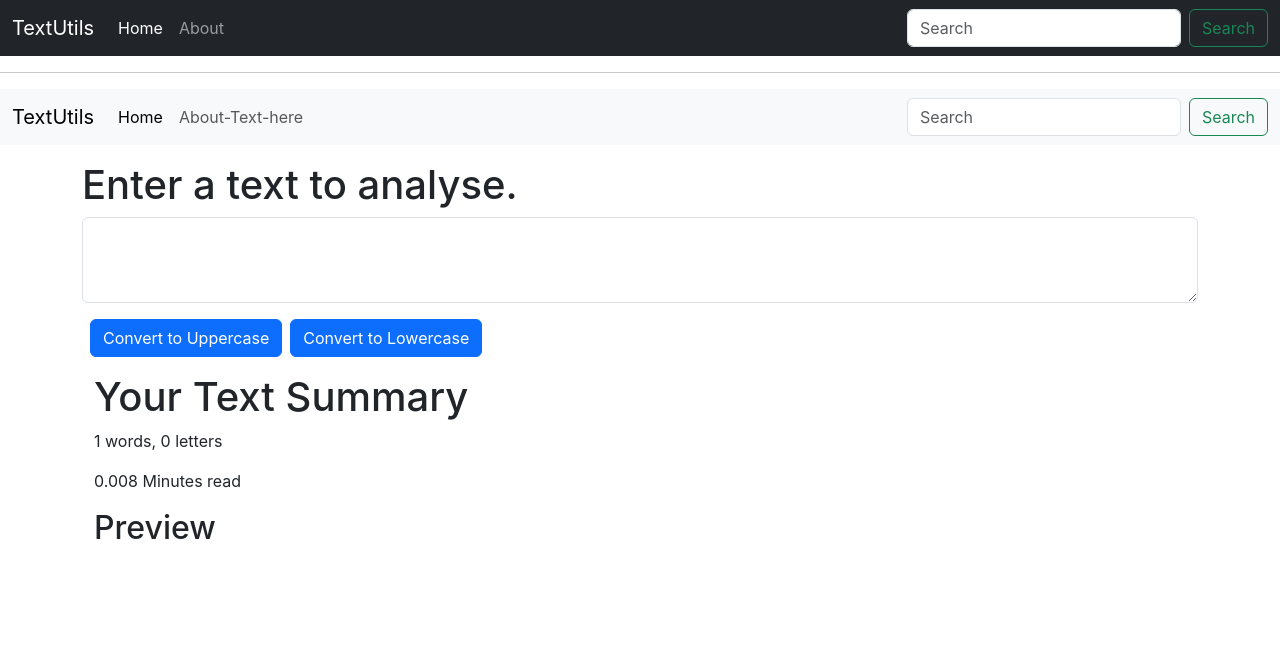
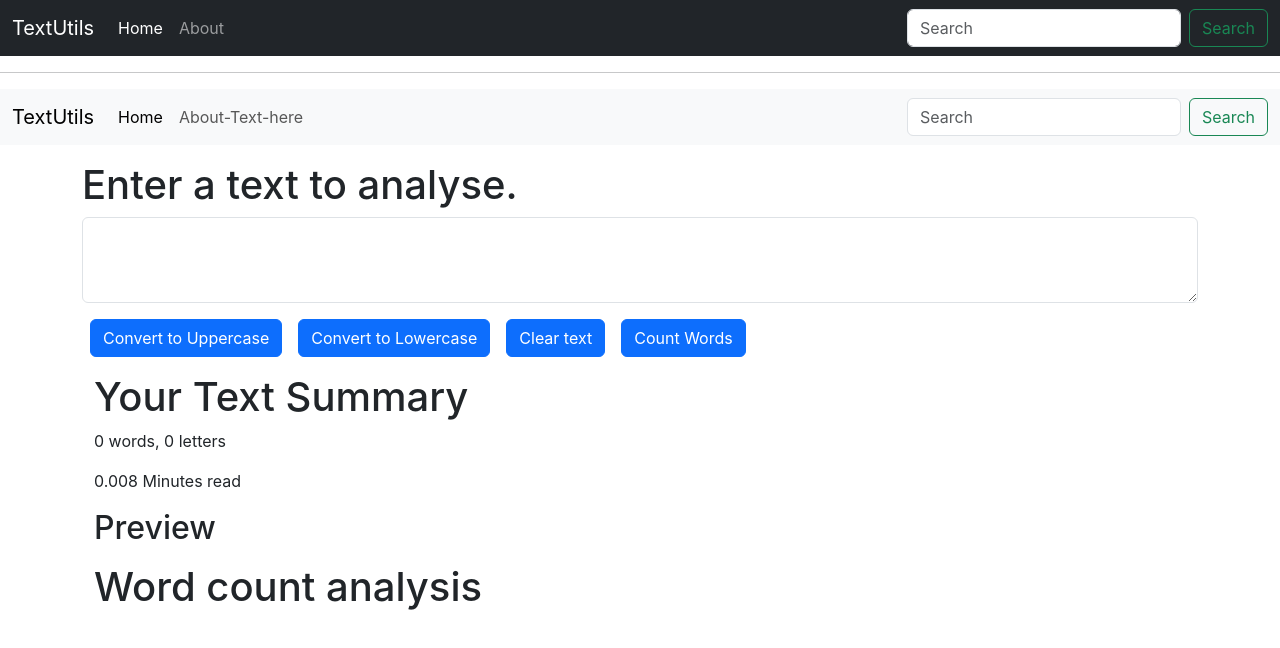
Before and after one commit to Vinit1234/FrontEnd, a React (Create React App) app in the folder CodeWithHarryFE/React/codes/my-app/: page / in a window 1280 px wide. Shown: the top 648 px of the page. Built offline with nearby package versions, Linux system fonts and the light colour scheme.

Commit message:
Added word count utility to TextUtils

```diff
--- a/CodeWithHarryFE/React/codes/my-app/src/component/TextForm.js
+++ b/CodeWithHarryFE/React/codes/my-app/src/component/TextForm.js
@@ -1,5 +1,4 @@
-import React, {useState} from "react";
-
+import React, { useState } from "react";
 
 export default function TextForm(props) {
   // hooks
@@ -10,26 +9,67 @@ export default function TextForm(props) {
   // and breaks the application.
   // setText("Some new text");  //Illegal
 
-    const handleUpClick=()=>{
+  const [word_count, setWordCount] = useState("");
+
+  const handleUpClick = () => {
     // console.log("Uppercase was clicked");
     // setText("You have clicked on handleUpClick");
     let newText = text.toUpperCase();
     setText(newText);
-    }
+  };
 
-    const handleOnChange=(event)=>{
+  const handleOnChange = (event) => {
     // console.log("handleOnChange event caught");
 
     //This allows us to write into textarea
     //otherwise text inside textArea doesnt change
     setText(event.target.value);
-    }
+  };
 
-    const handleLoClick=()=>{
+  const handleLoClick = () => {
     let newText = text.toLowerCase();
     setText(newText);
+  };
+
+  const handleClear = () => {
+    setText("");
+    setWordCount("");
+  };
+
+  const handleWordCount = () => {
+    let str = text;
+    // "Peter Piper picked a peck of pickled peppers.A peck of pickled peppers Peter Piper picked.If Peter Piper picked a peck of pickled peppers,Where’s the peck of pickled peppers Peter Piper picked?";
+
+    let all_words = str.toLowerCase().split(/[\s?,.]+/);
+    let obj_keys = new Set(all_words);
+    console.log(obj_keys);
+
+    let word_count_map = {};
+
+    obj_keys.forEach((word) => {
+      if (word.length > 0) {
+        word_count_map[word] = 0;
       }
+    });
 
+    all_words.forEach((word) => {
+      if (obj_keys.has(word) && word.length > 0) {
+        word_count_map[word] += 1;
+      }
+    });
+
+    console.log(word_count_map);
+
+    const sortable = Object.fromEntries(
+      Object.entries(word_count_map).sort(([, a], [, b]) => b - a)
+    );
+
+    // You cannot set an Object to a state or prop. You can stringify them and then add.
+    // setWordCount(sortable)
+    setWordCount(JSON.stringify(sortable));
+    // console.log("...................");
+    // console.log(sortable);
+  };
   return (
     <>
       <div>
@@ -49,17 +89,36 @@ export default function TextForm(props) {
             onChange={handleOnChange}
           ></textarea>
         </div>
-      <button className="btn btn-primary mx-2" onClick={handleUpClick}>Convert to Uppercase</button>
-      <button className="btn btn-primary" onClick={handleLoClick}>Convert to Lowercase</button>
+        <button className="btn btn-primary mx-2" onClick={handleUpClick}>
+          Convert to Uppercase
+        </button>
+        <button className="btn btn-primary mx-2" onClick={handleLoClick}>
+          Convert to Lowercase
+        </button>
+        <button className="btn btn-primary mx-2" onClick={handleClear}>
+          Clear text
+        </button>
+        <button className="btn btn-primary mx-2" onClick={handleWordCount}>
+          Count Words
+        </button>
+
       </div>
 
       <div className="container my-3">
         <h1>Your Text Summary</h1>
-      <p>{text.split(" ").length} words, {text.length} letters</p>
+        <p>
+          {text.length > 0 ? text.split(" ").length : 0} words, {text.length}{" "}
+          letters
+        </p>
         <p>{0.008 * text.split(" ").length} Minutes read</p>
         <h2>Preview</h2>
         <p>{text}</p>
       </div>
+
+      <div className="container my-3">
+        <h1>Word count analysis</h1>
+        <p>{word_count}</p>
+      </div>
     </>
   );
 }
```
Also changed, not shown: 1 other file (tests, documents, lock files or other folders). Lines whose indentation alone changed are shown as unchanged.
